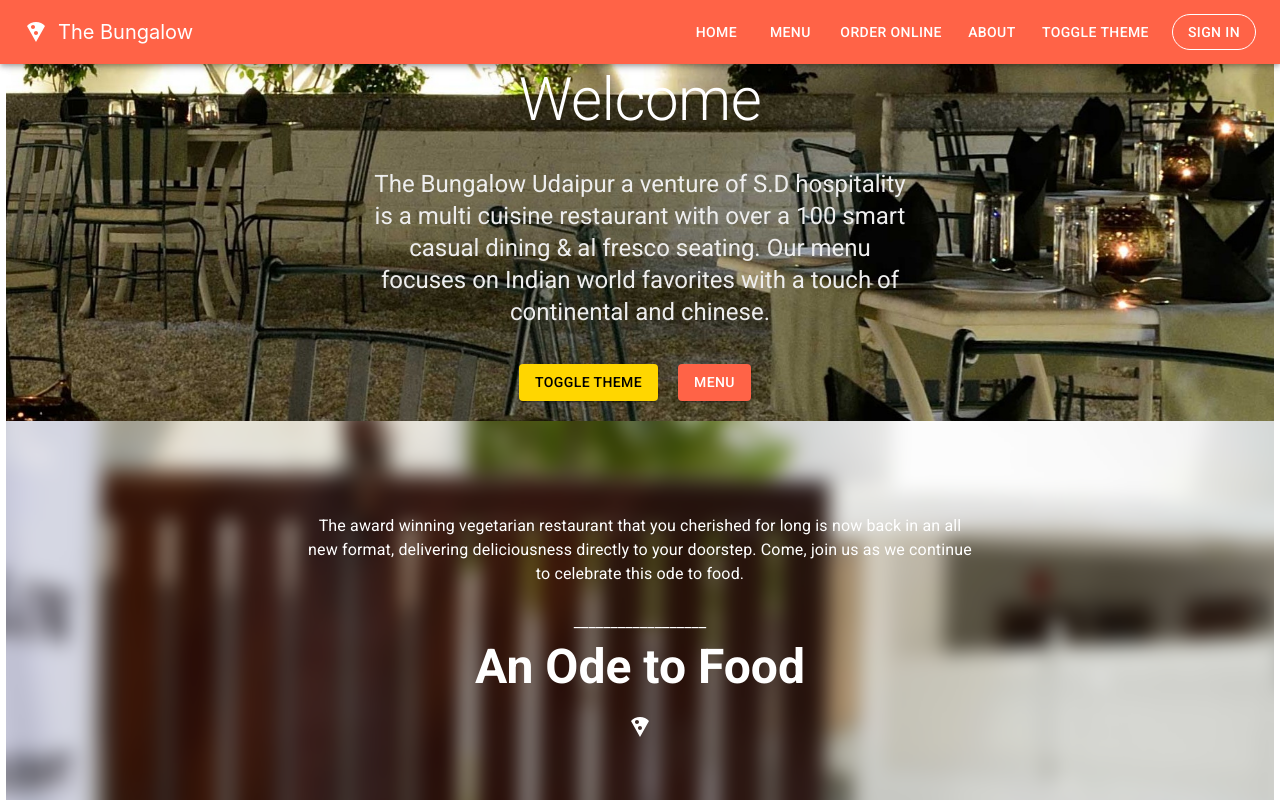
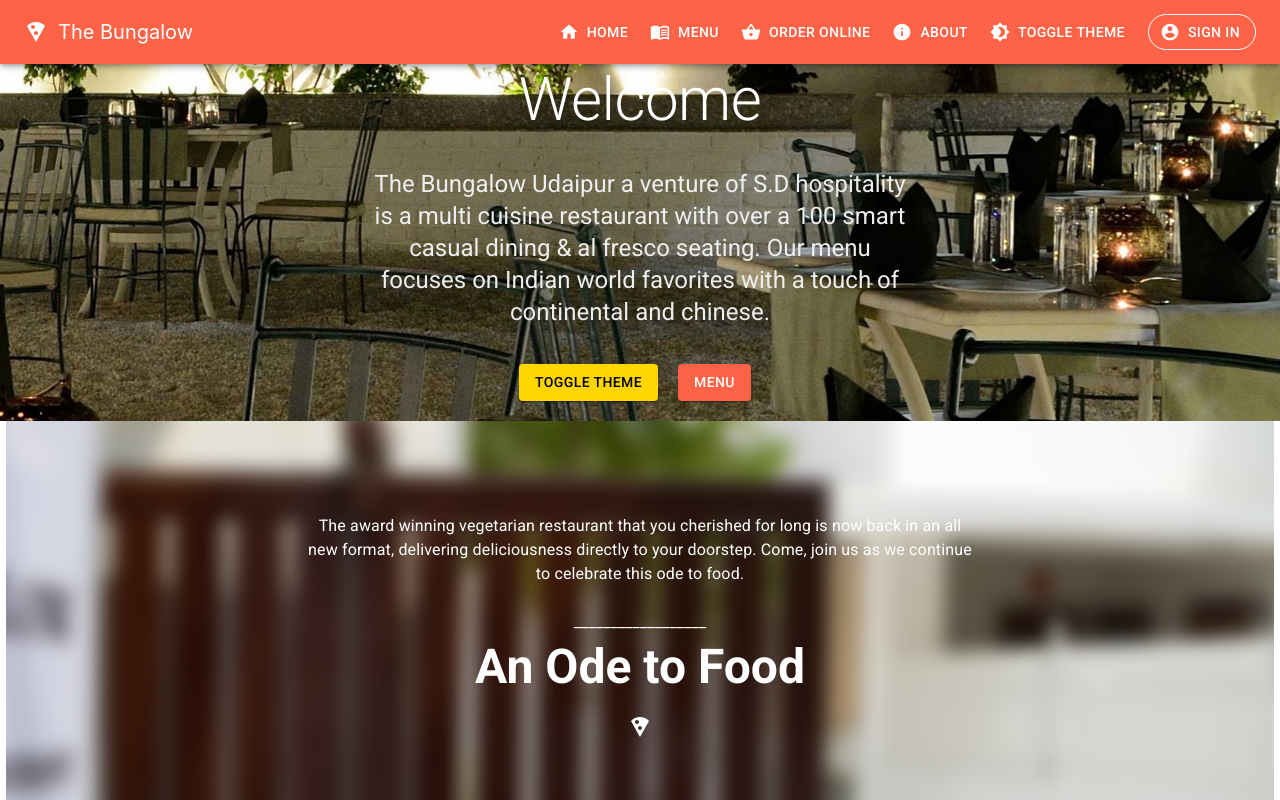
Before and after one commit to k-dot-11/BungalowTest, a React (Create React App) app: page /concepthome in a window 1280 px wide. Shown: the top 800 px of the page. Built offline with nearby package versions, Linux system fonts and the light colour scheme; no server answers.

Commit message:
scrollable tabs , icons in nav bar

```diff
--- a/src/components/layout/home/Hero.js
+++ b/src/components/layout/home/Hero.js
@@ -46,7 +46,7 @@ const Hero = () => {
 							blur={0}
 							bgImage={require('../../../assets/heroimage.jpeg')}
 							bgImageAlt="the cat"
-							style={{ width: '99vw' }}
+							style={{ width: '100vw' }}
 							strength={500}
 						>
 							<Container style={{ flex: 10, backgroundColor: 'transparent' }} maxWidth="sm">
--- a/src/components/layout/navbar/Navbar.js
+++ b/src/components/layout/navbar/Navbar.js
@@ -1,11 +1,17 @@
 import React, { useContext, useState } from 'react';
 import { Button, Link, makeStyles, Hidden, IconButton, Drawer, List } from '@material-ui/core';
 import AppBar from '@material-ui/core/AppBar';
+import InfoIcon from '@material-ui/icons/Info';
+import AccountCircleIcon from '@material-ui/icons/AccountCircle';
 import LocalPizzaIcon from '@material-ui/icons/LocalPizza';
 import Divider from '@material-ui/core/Divider';
 import ListItem from '@material-ui/core/ListItem';
+import Brightness4Icon from '@material-ui/icons/Brightness4';
 import ListItemText from '@material-ui/core/ListItemText';
 import MenuIcon from '@material-ui/icons/Menu';
+import HomeIcon from '@material-ui/icons/Home';
+import MenuBookIcon from '@material-ui/icons/MenuBook';
+import ShoppingBasketIcon from '@material-ui/icons/ShoppingBasket';
 import Toolbar from '@material-ui/core/Toolbar';
 import { ThemeContext } from '../../../contexts/ThemeContext';
 import { UserContext } from '../../../providers/UserProvider';
@@ -139,7 +145,8 @@ const Navbar = () => {
 					appBar: {
 						display: 'flex',
 						backgroundColor: theme.primary,
-						flex: 1
+						flex: 1,
+						width: '100vw'
 					},
 
 					appBarTitle: {
@@ -187,10 +194,22 @@ const Navbar = () => {
 
 							<Hidden smDown>
 								<nav>
-									<Button href="/" color="primary" variant="text" style={styles.navLinks}>
+									<Button
+										href="/"
+										color="primary"
+										variant="text"
+										style={styles.navLinks}
+										startIcon={<HomeIcon />}
+									>
 										Home
 									</Button>
-									<Button href="/menu" color="primary" variant="text" style={styles.navLinks}>
+									<Button
+										href="/menu"
+										color="primary"
+										variant="text"
+										style={styles.navLinks}
+										startIcon={<MenuBookIcon />}
+									>
 										Menu
 									</Button>
 									<Button
@@ -198,16 +217,30 @@ const Navbar = () => {
 										color="primary"
 										variant="text"
 										style={styles.navLinks}
+										startIcon={<ShoppingBasketIcon />}
 									>
 										Order Online
 									</Button>
-									<Button href="/about" color="primary" variant="text" style={styles.navLinks}>
+									<Button
+										href="/about"
+										color="primary"
+										variant="text"
+										style={styles.navLinks}
+										startIcon={<InfoIcon />}
+									>
 										About
 									</Button>
-									<Button color="primary" variant="text" style={styles.navLinks} onClick={toggleTheme}>
+									<Button
+										color="primary"
+										variant="text"
+										style={styles.navLinks}
+										onClick={toggleTheme}
+										startIcon={<Brightness4Icon />}
+									>
 										Toggle Theme
 									</Button>
 									<Button
+										startIcon={<AccountCircleIcon />}
 										href="/signin"
 										onClick={() => {
 											user
--- a/src/components/screens/HomePage.js
+++ b/src/components/screens/HomePage.js
@@ -17,7 +17,7 @@ const HomePage = () => {
 				const theme = isLightTheme ? light : dark;
 
 				return (
-					<div style={{ display: 'flex', flexDirection: 'column' }}>
+					<div style={{ display: 'flex', flexDirection: 'column' , width: '100vw' , backgroundColor: theme.bg}}>
 						<Hero />
 
 
--- a/src/components/screens/menu/MenuScreen.js
+++ b/src/components/screens/menu/MenuScreen.js
@@ -51,17 +51,24 @@ const MenuScreen = () => {
 			style={{
 				display: 'flex',
 				flexDirection: 'column',
-				width: '99vw',
+				width: '100vw',
 				backgroundColor: theme.bg,
 				minHeight: 'sm'
 			}}
 		>
+			<Hidden smDown>
 				<AppBar
 					className={classes.appBar}
 					position={'sticky'}
 					style={{ top: '56px', left: '0px', right: '0px', backgroundColor: 'tomato' }}
 				>
-				<Tabs value={value} onChange={handleChange} centered aria-label="simple tabs example">
+					<Tabs
+						value={value}
+						onChange={handleChange}
+						centered
+						aria-label="simple tabs example"
+
+					>
 						<Tab label="Main Course (Veg)" />
 						<Tab label="Beverages" />
 						<Tab label="Starters" />
@@ -85,6 +92,45 @@ const MenuScreen = () => {
 				<TabPanel value={value} index={4}>
 					<MenuGrid name="Desserts" image="dessert" />
 				</TabPanel>
+			</Hidden>
+			<Hidden mdUp>
+				<AppBar
+					className={classes.appBar}
+					position={'sticky'}
+					style={{ top: '56px', left: '0px', right: '0px', backgroundColor: 'tomato' }}
+				>
+					<Tabs
+						value={value}
+						onChange={handleChange}
+						centered
+						aria-label="simple tabs example"
+						variant="scrollable"
+						scrollButtons="auto"
+					>
+						<Tab label="Main Course (Veg)" />
+						<Tab label="Beverages" />
+						<Tab label="Starters" />
+						<Tab label="Breads" />
+						<Tab label="Desserts" />
+					</Tabs>
+				</AppBar>
+				<MenuDrawer />
+				<TabPanel value={value} index={0}>
+					<MenuGrid name="MainCourse" image="curry" />
+				</TabPanel>
+				<TabPanel value={value} index={1}>
+					<MenuGrid name="Bar" image="drinks" />
+				</TabPanel>
+				<TabPanel value={value} index={2}>
+					<MenuGrid name="Starters" image="salad" />
+				</TabPanel>
+				<TabPanel value={value} index={3}>
+					<MenuGrid name="Breads" image="chapati" />
+				</TabPanel>
+				<TabPanel value={value} index={4}>
+					<MenuGrid name="Desserts" image="dessert" />
+				</TabPanel>
+			</Hidden>
 			<FooterBungalow />
 		</div>
 	);
```
Lines whose indentation alone changed are shown as unchanged.
